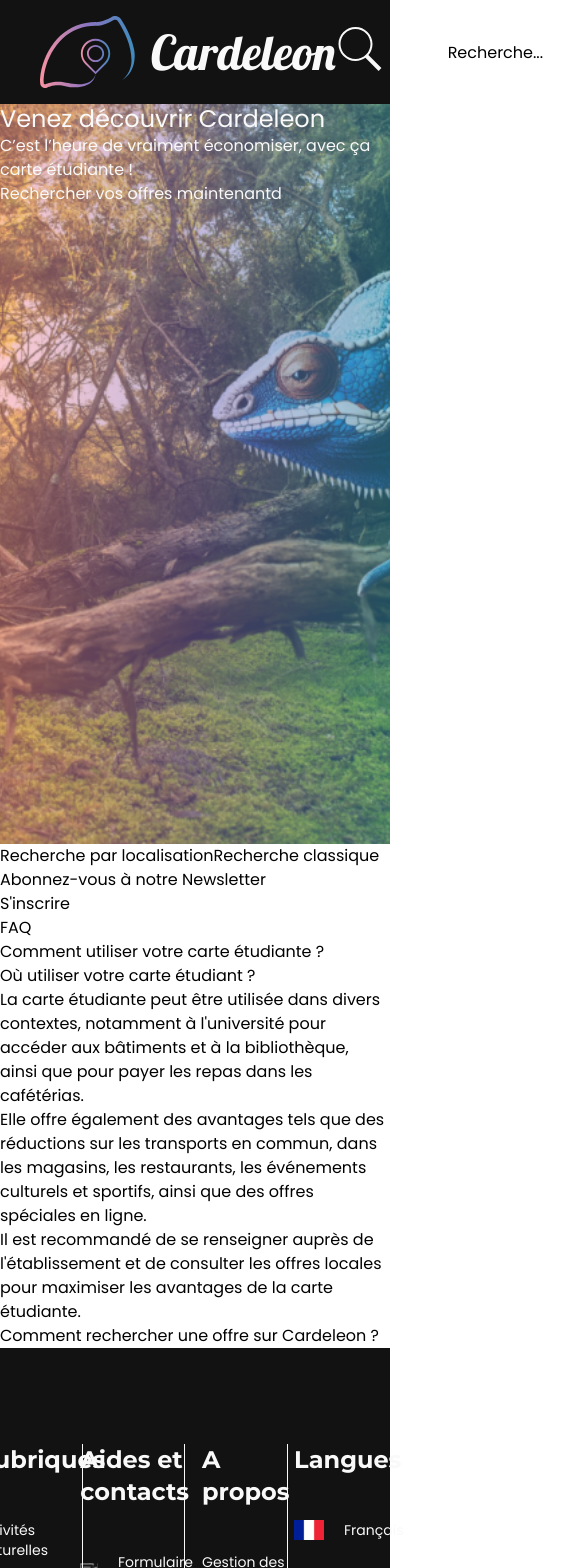
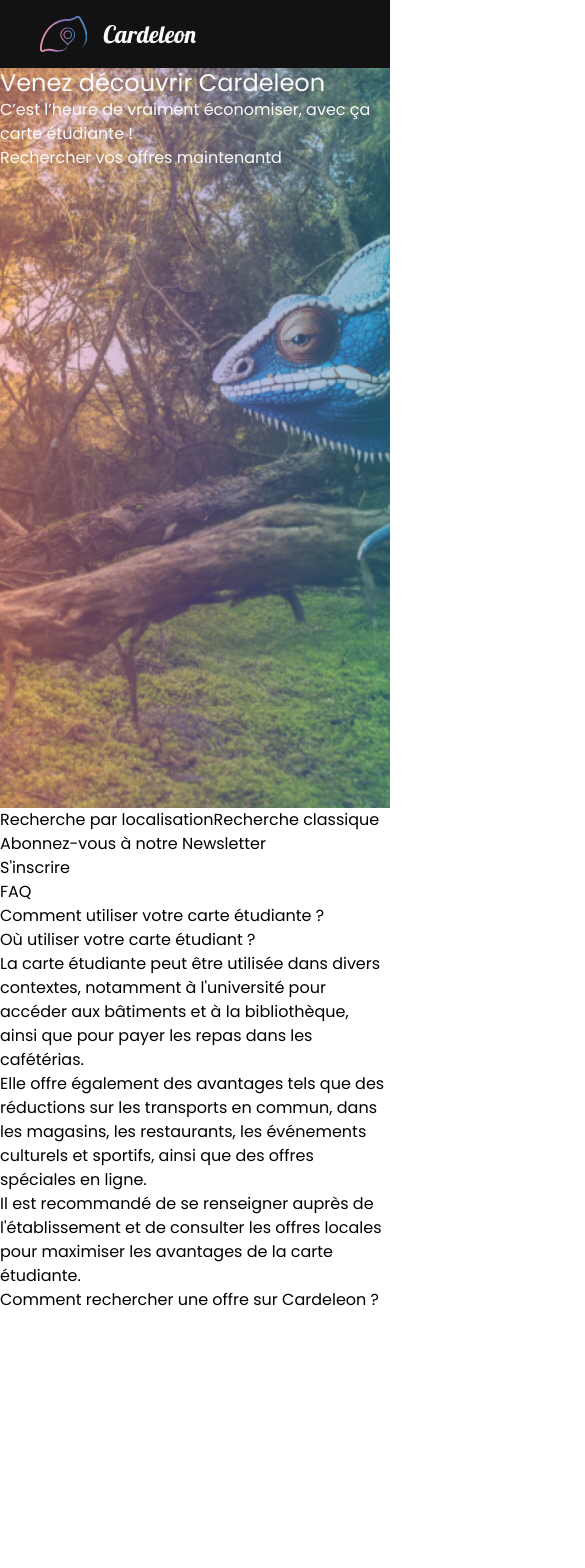
Before and after one commit to MMI-SAE-203/r213-2024-pracht-tp2-BardeyLucas, a Vue app: page / in a window 390 px wide. Shown: the top 1568 px of the page, 585 px wide, since content can reach past the window. After the commit the page ends 1312 px from the top, so only its background shows below. Built offline with nearby package versions, Linux system fonts and the light colour scheme; what v3-scroll-lock would draw is missing.

Commit message:
Préparatifs pour ne pas être déranger lors du développement de la version mobile

```diff
--- a/src/App.vue
+++ b/src/App.vue
@@ -9,5 +9,5 @@ import FooterPage from './components/FooterPage.vue'
   <main>
     <RouterView />
   </main>
-  <FooterPage />
+  <!-- <FooterPage /> -->
 </template>
--- a/src/components/HeaderPage.vue
+++ b/src/components/HeaderPage.vue
@@ -11,11 +11,11 @@ import logo from './logo.vue'
     <header class="bg-Noir text-Blanc flex justify-between px-10 py-4 w-screen">
         <div>
             <a class="flex gap-4">
-                <logo class="h-[4.5rem]" />
-                <h2 class="font-firstTitle text-5xl my-auto">Cardeleon</h2>
+                <logo class="h-9 lg:h-[4.5rem]" />
+                <h2 class="font-firstTitle text-2xl lg:text-5xl my-auto">Cardeleon</h2>
             </a>
         </div>
-        <nav class="flex gap-12">
+        <nav class=" gap-12 hidden lg:flex">
             <form class="flex text-Noir gap-12">
                 <div class="my-auto">
                     <button>
```
